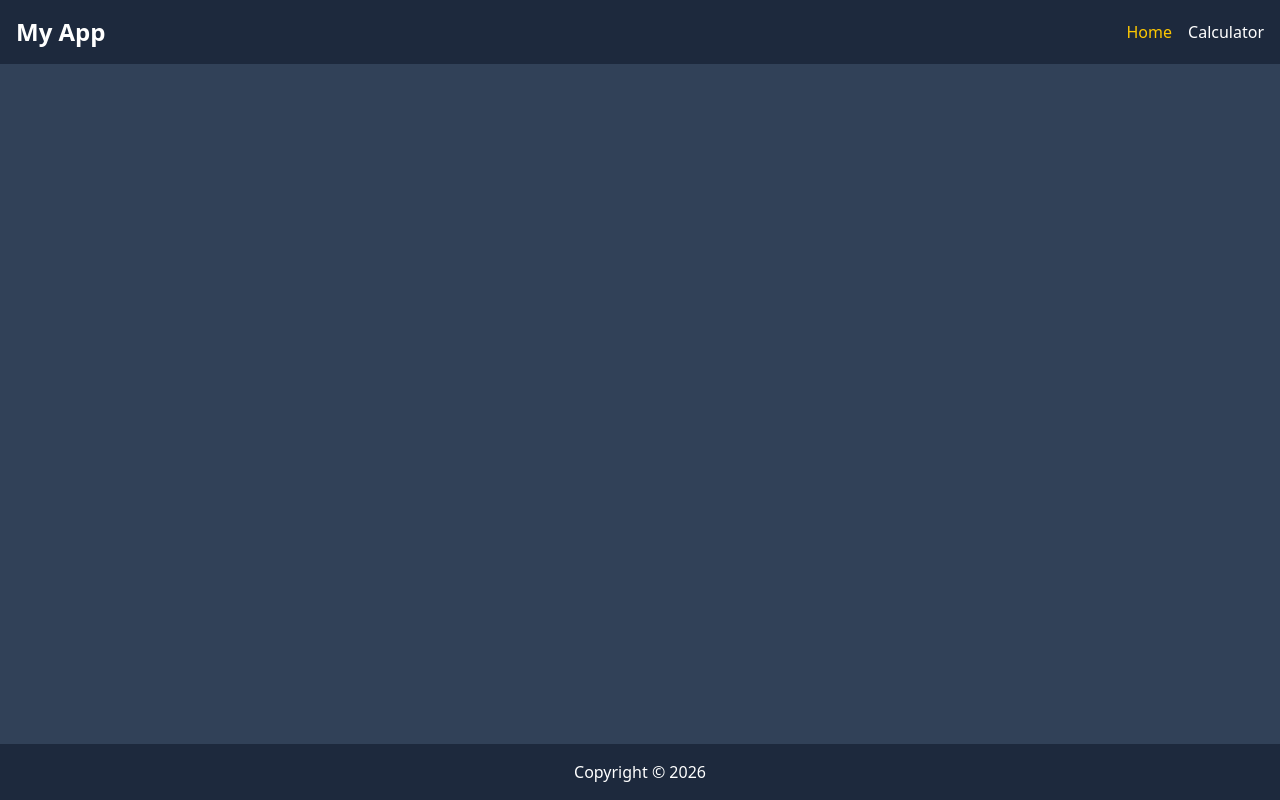
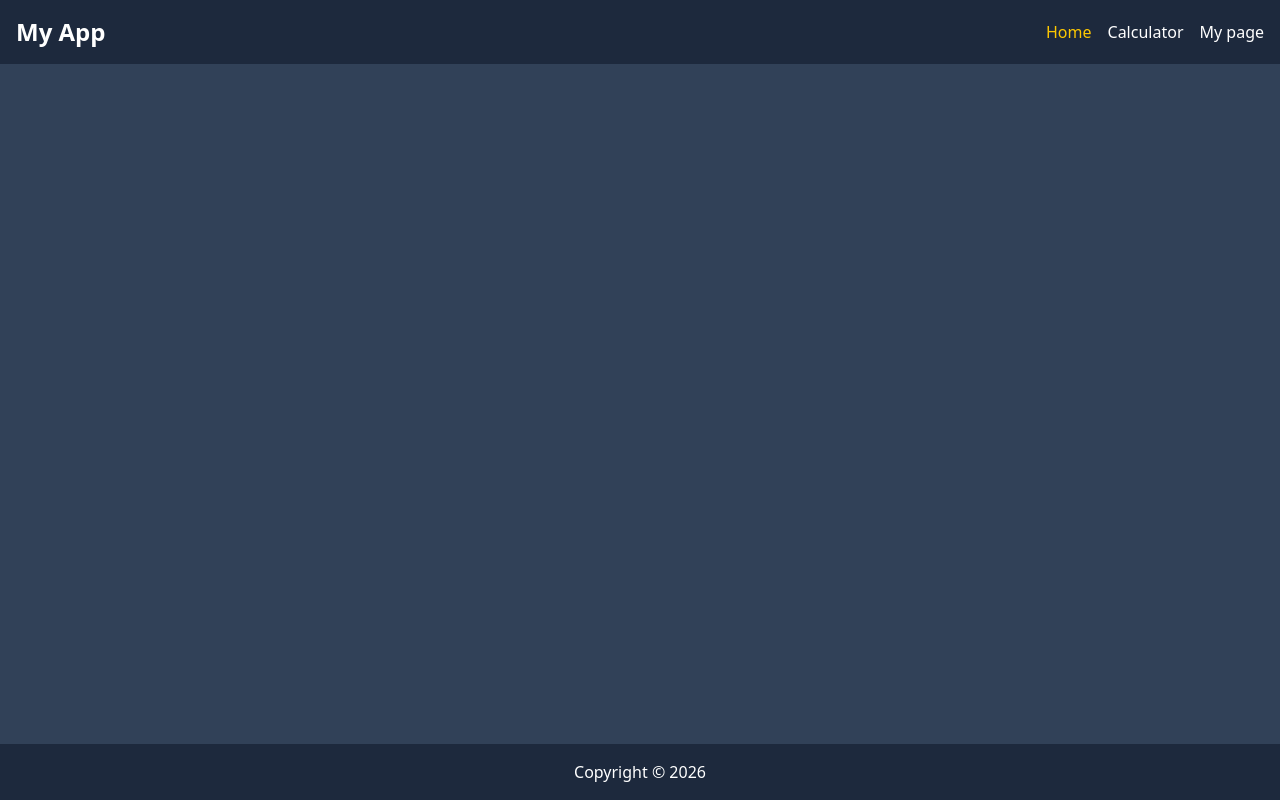
Before and after one commit to seriiserii825/ng-simonov, an Angular app: page / in a window 1280 px wide. Built offline with nearby package versions, Linux system fonts and the light colour scheme.

Commit message:
feat: header bad link

```diff
--- a/src/app/components/header/header.html
+++ b/src/app/components/header/header.html
@@ -14,6 +14,15 @@
             >
           </li>
         }
+        <li>
+          <a
+            [routerLink]="'/my-page'"
+            routerLinkActive="text-yellow-400"
+            [routerLinkActiveOptions]="{ exact: true }"
+            class="text-white hover:text-yellow-400 transition"
+            >My page</a
+          >
+        </li>
       </ul>
     </div>
   </div>
```
